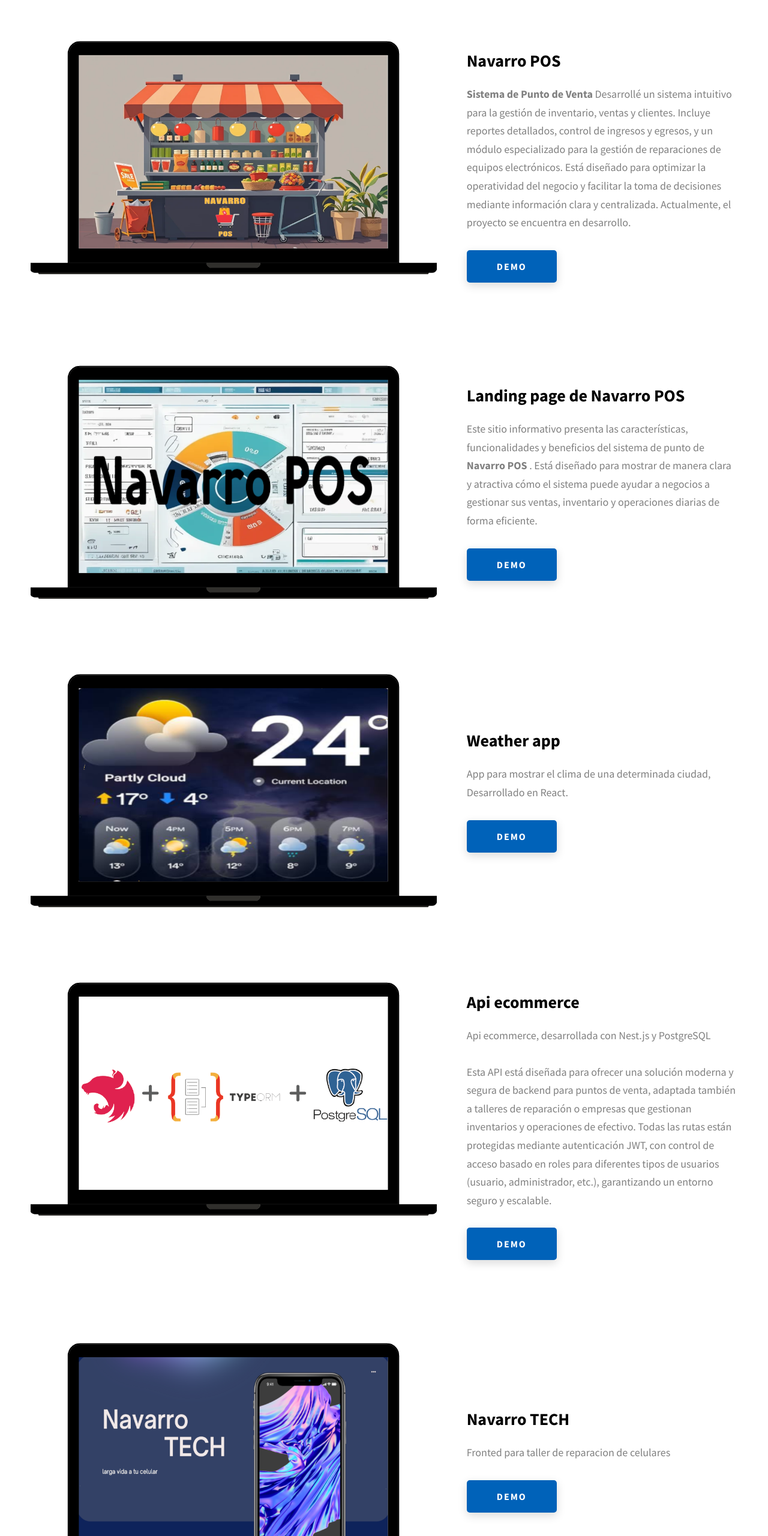
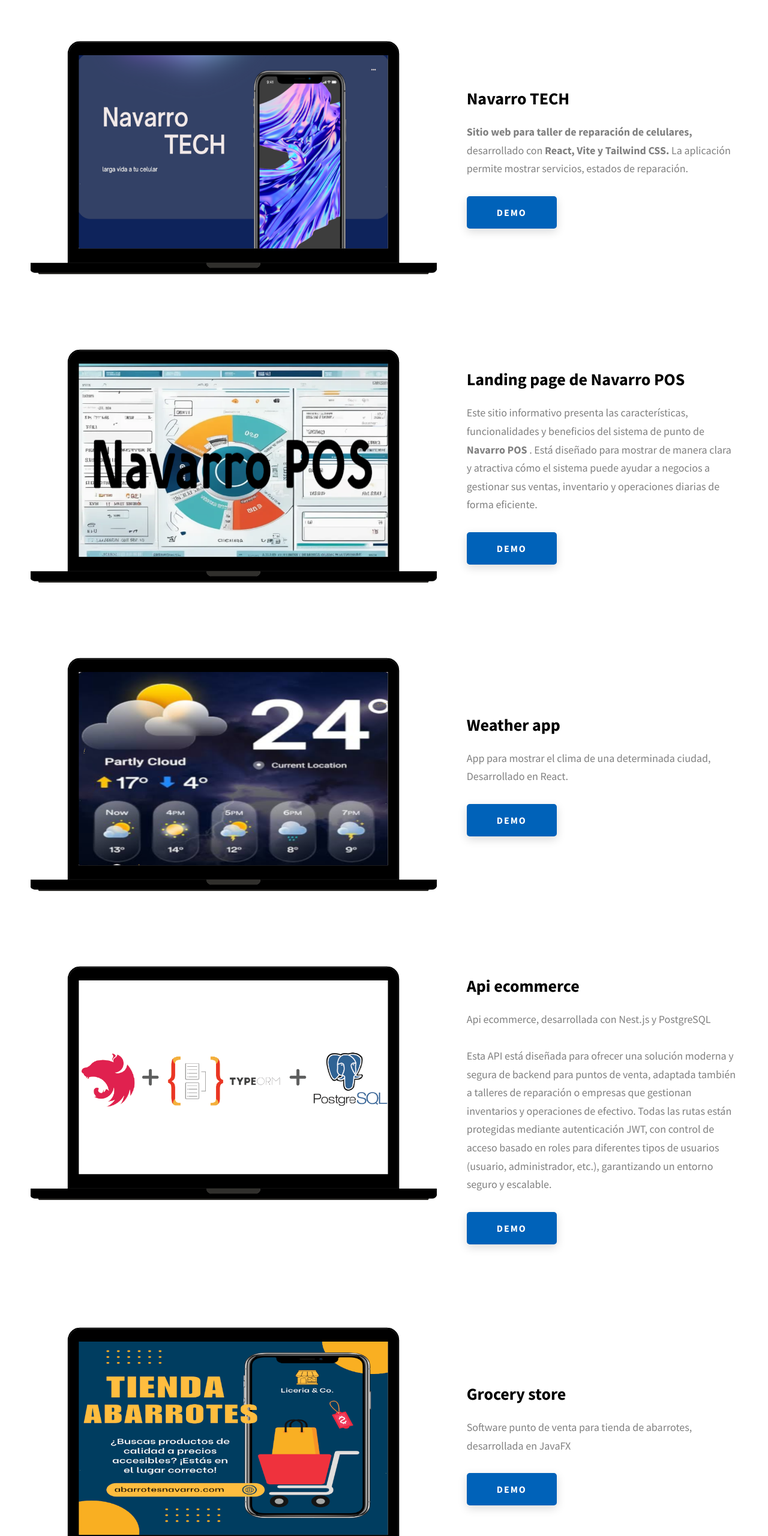
Before and after one commit to muqui/portfolio-2025, a website: page index.html in a window 1280 px wide. Shown: the part 1129-3689 px from the top of the page at 60% size. Drawn offline with Linux system fonts and the light colour scheme.

Commit message:
actulizacion

```diff
--- a/index.html
+++ b/index.html
@@ -126,7 +126,25 @@
       </h2>
 
       <div class="projects__content">
+
+             <!--inicia proyecto -->
+        <div class="projects__row">
+          <div class="projects__row-img-cont">
+            <img src="./assets/png/navarroTECH.png" alt="Software Screenshot" class="projects__row-img"
+              loading="lazy" />
+          </div>
+          <div class="projects__row-content">
+            <h3 class="projects__row-content-title">Navarro TECH</h3>
+            <p class="projects__row-content-desc">
+             <strong>Sitio web para taller de reparación de celulares,</strong>  desarrollado con <strong>React, Vite y Tailwind CSS.</strong> La
+              aplicación permite mostrar servicios, estados de reparación.
+            </p>
+            <a href="https://navarro-tech.duckdns.org/" class="btn btn--med btn--theme dynamicBgClr"
+              target="_blank">Demo</a>
+          </div>
+        </div>
         <!--inicia proyecto Navarro POS-->
+        <!--
         <div class="projects__row">
           <div class="projects__row-img-cont">
             <img src="./assets/png/front-navarro-post-react.png" alt="Software Screenshot" class="projects__row-img"
@@ -148,6 +166,7 @@
               target="_blank">Demo</a>
           </div>
         </div>
+        -->
         <!--inicia proyecto Navarro POS-->
         <div class="projects__row">
           <div class="projects__row-img-cont">
@@ -167,6 +186,7 @@
           </div>
         </div>
         <!--Finaliza proyecto-->
+           <!--inicia proyecto Navarro POS-->
         <div class="projects__row">
           <div class="projects__row-img-cont">
             <img src="./assets/png/clima.png" alt="Software Screenshot" class="projects__row-img" loading="lazy" />
@@ -180,7 +200,10 @@
               target="_blank">Demo</a>
           </div>
         </div>
+           <!--Finaliza proyecto-->
+              <!--inicia proyecto Navarro POS-->
         <div class="projects__row">
+
           <div class="projects__row-img-cont">
             <img src="./assets/png/api-ecommerce.png" alt="Software Screenshot" class="projects__row-img"
               loading="lazy" />
@@ -199,21 +222,11 @@
               target="_blank">Demo</a>
           </div>
         </div>
-        <div class="projects__row">
-          <div class="projects__row-img-cont">
-            <img src="./assets/png/navarroTECH.png" alt="Software Screenshot" class="projects__row-img"
-              loading="lazy" />
-          </div>
-          <div class="projects__row-content">
-            <h3 class="projects__row-content-title">Navarro TECH</h3>
-            <p class="projects__row-content-desc">
-              Fronted para taller de reparacion de celulares
-            </p>
-            <a href="https://navarro-tech.duckdns.org/" class="btn btn--med btn--theme dynamicBgClr"
-              target="_blank">Demo</a>
-          </div>
-        </div>
+           <!--Finaliza proyecto-->
+
+          <!--Finaliza proyecto-->
         <!--inicia proyecto-->
+        <!--
         <div class="projects__row">
           <div class="projects__row-img-cont">
             <img src="./assets/png/tugambeta.png" alt="Software Screenshot" class="projects__row-img" loading="lazy" />
@@ -228,6 +241,7 @@
               target="_blank">Demo</a>
           </div>
         </div>
+        -->
         <!--Finaliza proyecto-->
         <!--inicia proyecto-->
         <div class="projects__row">
```
